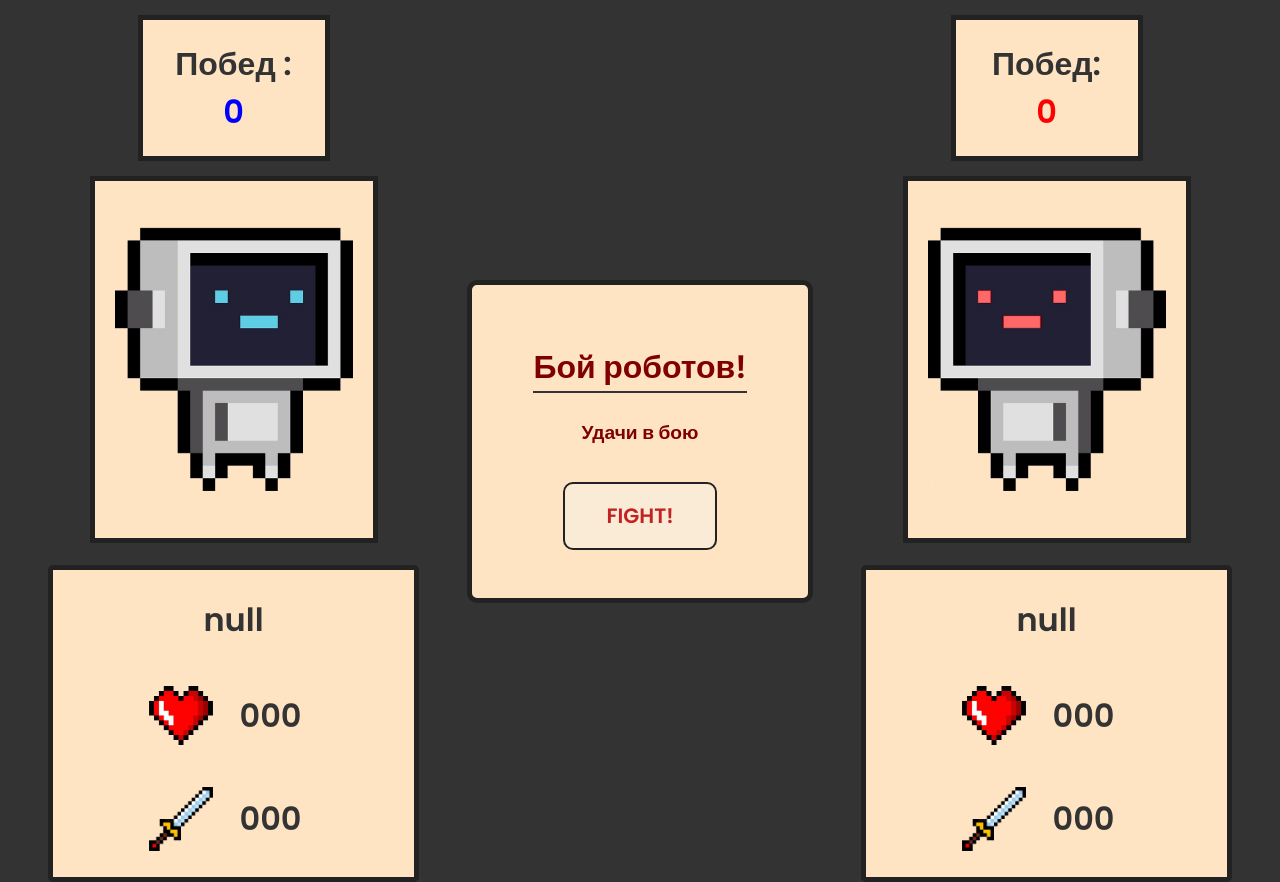
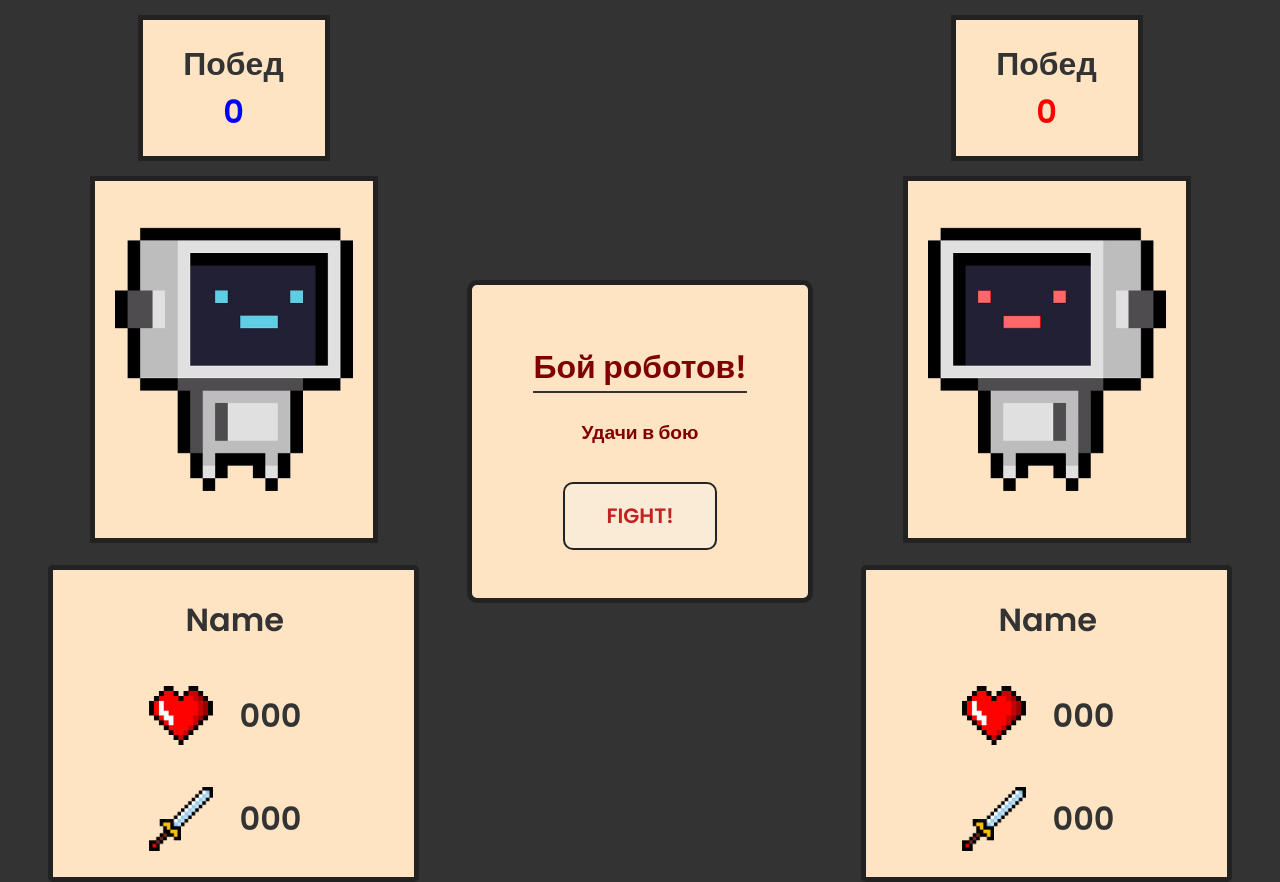
Before and after one commit to TheAgent05/robot-fight-practice, a plain HTML site: page index.html in a window 1280 px wide. Drawn offline with nearby package versions, Linux system fonts and the light colour scheme.

Commit message:
small html renames

```diff
--- a/index.html
+++ b/index.html
@@ -15,7 +15,7 @@
     <div class="main">
         <div class="robot-1">
             <div class="win-counter">
-                <span class="win-text">Побед :</span>
+                <span class="win-text">Побед</span>
                 <span class="win-number" style="color: blue;">0</span>
             </div>
             <div class="image-robot-1">
@@ -23,7 +23,7 @@
             </div>
             <div class="status-bar">
                 <div class="name">
-                    <span class="robot-name">null</span>
+                    <span class="robot-name">Name</span>
                 </div>
                 <div class="health">
                     <img src="source/images/health.png" alt="" class="status-bar-img">
@@ -37,7 +37,7 @@
         </div>
         <div class="robot-2">
             <div class="win-counter">
-                <span class="win-text">Побед:</span>
+                <span class="win-text">Побед</span>
                 <span class="win-number" style="color: red;">0</span>
             </div>
             <div class="image-robot-2">
@@ -45,7 +45,7 @@
             </div>
             <div class="status-bar">
                 <div class="name">
-                    <span class="robot-name">null</span>
+                    <span class="robot-name">Name</span>
                 </div>
                 <div class="health">
                     <img src="source/images/health.png" alt="" class="status-bar-img">
```
